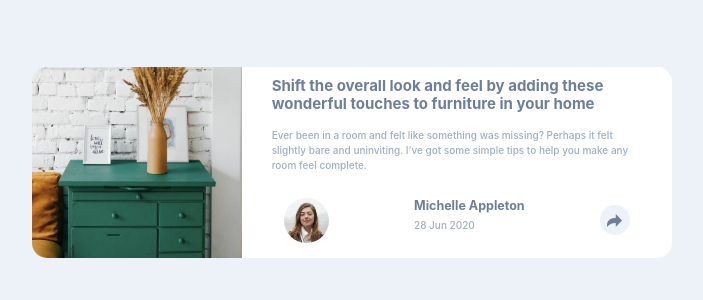
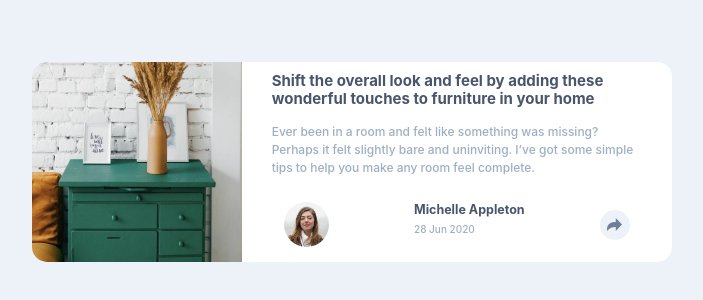
Before and after one commit to darubiomunoz/portfolio-08-articlepreviewcomponent, a React (Create React App) app: page / in a window 1280 px wide. Shown: the part 238-538 px from the top of the page, without its empty margins (288-991 px from the left). Built offline with nearby package versions, Linux system fonts and the light colour scheme.

Commit message:
fixing styles in css

```diff
--- a/src/components/styles/ArticlePreview.css
+++ b/src/components/styles/ArticlePreview.css
@@ -21,7 +21,7 @@
     margin-bottom: 1.5rem;
     font-size: var(--font-size-base);
     font-weight: var(--font-weight-bold);
-    color: var(--color-option2);
+    color: var(--color-option1);
 }
 
 .card-text {
@@ -55,7 +55,7 @@
 
 .card-name {
     font-weight: var(--font-weight-bold);
-    color: var(--color-option2);
+    color: var(--color-option1);
 }
 
 .card-date {
@@ -146,15 +146,24 @@
         border-bottom-left-radius: var(--border-radius-base);
     }
 
-    .card-title {
-        font-size: 1.5rem;
-    }
-
     .card-body {
         grid-area: body;
         width: 100%;
         margin: 0;
         padding: 1rem 3rem;
+        display: flex;
+        flex-direction: column;
+        justify-content: center;
+        align-items: center;
+    }
+
+    .card-title {
+        font-size: 1.5rem;
+        color: var(--color-option1);
+    }
+
+    .card-text {
+        font-size: 1.2rem;
     }
 
     .card-info {
```
